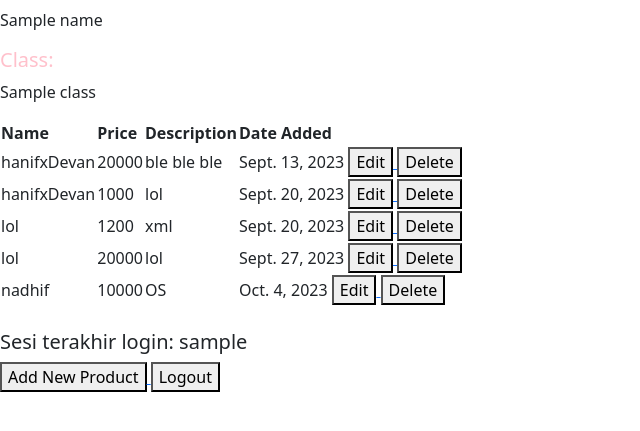
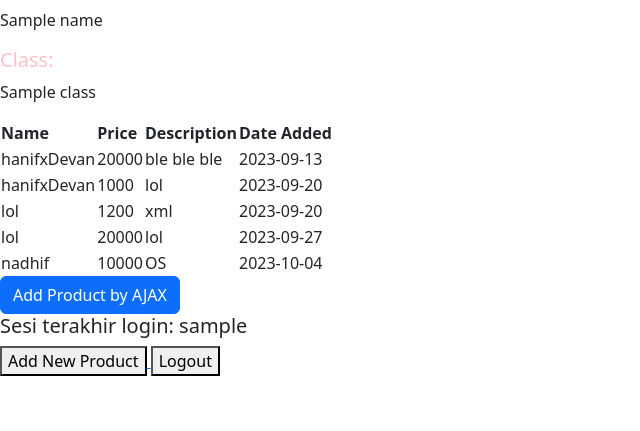
Before and after one commit to KevinIW/shopping-list, a Django app: template main/templates/main.html in a window 1280 px wide. Shown: the part 136-567 px from the top of the page, without its empty margins (0-640 px from the left). Run offline with Django 4.2, Linux system fonts and the light colour scheme; data comes from the database, SQL or seed files in the repository; both versions use the stored data as it was after the commit; the template is opened without the code that fills it: values that come from a table or form of the project are taken from there, most other values are stand-ins (such as "Sample title", 1, 10 or a date in 2020).

Commit message:
Tutorial 5 Selesai

```diff
--- a/main/templates/main.html
+++ b/main/templates/main.html
@@ -26,38 +26,87 @@
 
 </style>
 
+<table id="product_table"></table>
 
-<table>
-    <tr>
-        <th>Name</th>
-        <th>Price</th>
-        <th>Description</th>
-        <th>Date Added</th>
-    </tr>
+<button type="button" class="btn btn-primary" data-bs-toggle="modal" data-bs-target="#exampleModal">Add Product by AJAX</button>
 
-    {% comment %} Berikut cara memperlihatkan data produk di bawah baris ini {% endcomment %}
 
-    {% for product in products %}
-        <tr>
-            <td>{{product.name}}</td>
-            <td>{{product.price}}</td>
-            <td>{{product.description}}</td>
-            <td>{{product.date_added}}
-                <a href="{% url 'main:edit_product' product.pk %}">
-                    <button>
-                        Edit
-                    </button>
-                </a>
-                <a href="{% url 'main:delete_product' product.pk %}">
-                    <button>
-                        Delete
-                    </button>
-                </a>
-            </td>
-        </tr>
-    {% endfor %}
-</table>
 
+
+<div class="modal fade" id="exampleModal" tabindex="-1" aria-labelledby="exampleModalLabel" aria-hidden="true">
+    <div class="modal-dialog">
+        <div class="modal-content">
+            <div class="modal-header">
+                <h1 class="modal-title fs-5" id="exampleModalLabel">Add New Product</h1>
+                <button type="button" class="btn-close" data-bs-dismiss="modal" aria-label="Close"></button>
+            </div>
+            <div class="modal-body">
+                <form id="form" onsubmit="return false;">
+                    {% csrf_token %}
+                    <div class="mb-3">
+                        <label for="name" class="col-form-label">Name:</label>
+                        <input type="text" class="form-control" id="name" name="name"></input>
+                    </div>
+                    <div class="mb-3">
+                        <label for="price" class="col-form-label">Price:</label>
+                        <input type="number" class="form-control" id="price" name="price"></input>
+                    </div>
+                    <div class="mb-3">
+                        <label for="description" class="col-form-label">Description:</label>
+                        <textarea class="form-control" id="description" name="description"></textarea>
+                    </div>
+                </form>
+            </div>
+            <div class="modal-footer">
+                <button type="button" class="btn btn-secondary" data-bs-dismiss="modal">Close</button>
+                <button type="button" class="btn btn-primary" id="button_add" data-bs-dismiss="modal">Add Product</button>
+            </div>
+        </div>
+    </div>
+</div>
+
+<script>
+    async function getProducts() {
+        return fetch("{% url 'main:get_product_json' %}").then((res) => res.json())
+    }
+
+    async function refreshProducts() {
+        document.getElementById("product_table").innerHTML = ""
+        const products = await getProducts()
+        let htmlString = `<tr>
+            <th>Name</th>
+            <th>Price</th>
+            <th>Description</th>
+            <th>Date Added</th>
+        </tr>`
+        products.forEach((item) => {
+            htmlString += `\n<tr>
+            <td>${item.fields.name}</td>
+            <td>${item.fields.price}</td>
+            <td>${item.fields.description}</td>
+            <td>${item.fields.date_added}</td>
+        </tr>`
+        })
+
+        document.getElementById("product_table").innerHTML = htmlString
+    }
+
+    refreshProducts()
+
+    function addProduct() {
+        fetch("{% url 'main:add_product_ajax' %}", {
+            method: "POST",
+            body: new FormData(document.querySelector('#form'))
+        }).then(refreshProducts)
+
+        document.getElementById("form").reset()
+        return false
+    }
+
+    document.getElementById("button_add").onclick = addProduct
+
+
+</script>
 <br />
 
 <h5>Sesi terakhir login: {{ last_login }}</h5>
--- a/main/urls.py
+++ b/main/urls.py
@@ -1,6 +1,6 @@
 from django.urls import path
 from main.views import show_main, create_product, show_xml, show_json, show_xml_by_id, show_json_by_id, register, login_user, logout_user
-from main.views import edit_product, delete_product
+from main.views import edit_product, delete_product, get_product_json,add_product_ajax
 
 app_name = 'main'
 
@@ -16,5 +16,7 @@ urlpatterns = [
     path('logout/', logout_user, name='logout'),
     path('edit-product/<int:id>', edit_product, name='edit_product'),
     path('delete/<int:id>', delete_product, name='delete_product'),
+    path('get-product/', get_product_json, name='get_product_json'),
+    path('create-product-ajax/', add_product_ajax, name='add_product_ajax')
 
 ]
--- a/main/views.py
+++ b/main/views.py
@@ -11,8 +11,9 @@ from django.contrib import messages
 from django.contrib.auth import authenticate, login, logout
 from django.contrib.auth.decorators import login_required
 import datetime
-from django.http import HttpResponseRedirect
+from django.http import HttpResponseRedirect,HttpResponseNotFound
 from django.urls import reverse
+from django.views.decorators.csrf import csrf_exempt
 
 @login_required(login_url='/login')
 def show_main(request):
@@ -109,3 +110,22 @@ def delete_product(request, id):
     product.delete()
     # Kembali ke halaman awal
     return HttpResponseRedirect(reverse('main:show_main'))
+
+def get_product_json(request):
+    product_item = Product.objects.all()
+    return HttpResponse(serializers.serialize('json', product_item))
+
+
+@csrf_exempt
+def add_product_ajax(request):
+    if request.method == 'POST':
+        name = request.POST.get("name")
+        price = request.POST.get("price")
+        description = request.POST.get("description")
+        user = request.user
+
+        new_product = Product(name=name, price=price, description=description, user=user)
+        new_product.save()
+        return HttpResponse(b"CREATED", status=201)
+
+    return HttpResponseNotFound()
```
Also changed, not shown: db.sqlite3.
